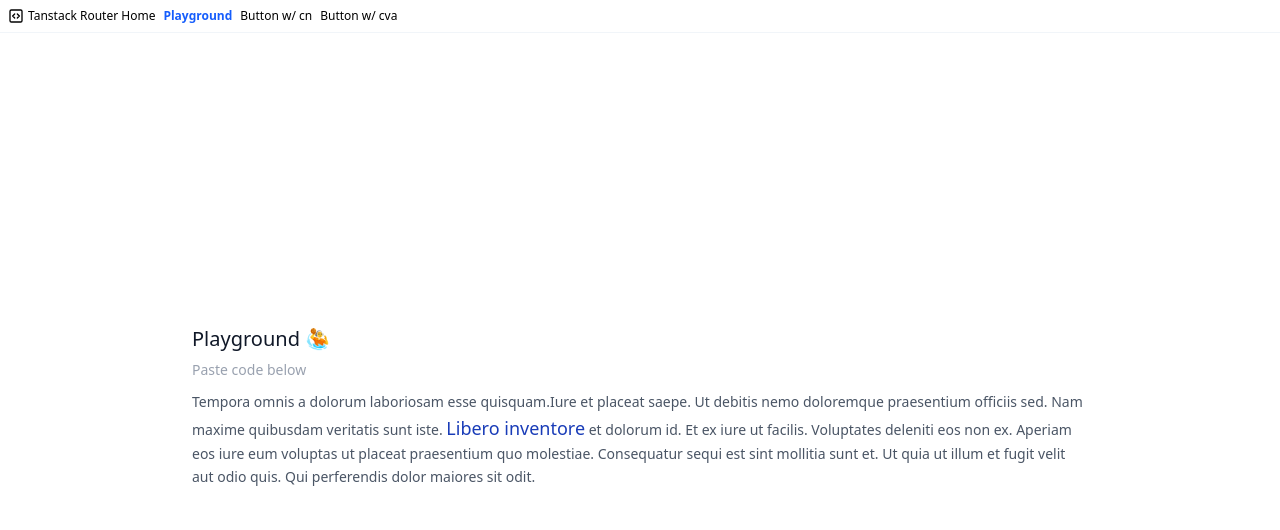
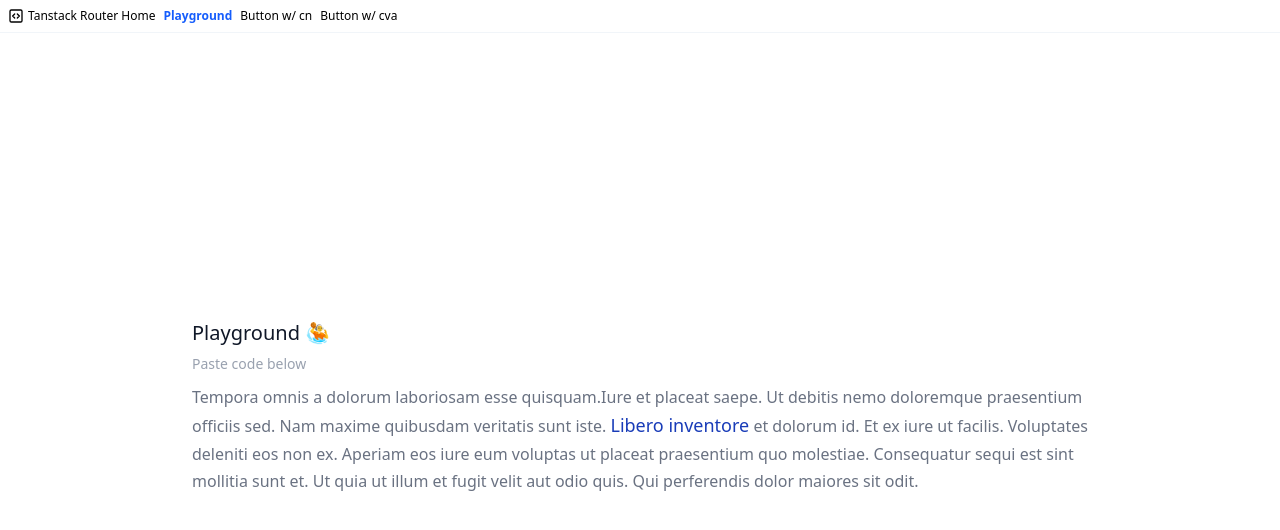
Before and after one commit to gaspanik/vite-react-tanstack, a React (Vite) app: page /playground in a window 1280 px wide. Shown: the top 530 px of the page. Built offline with nearby package versions, Linux system fonts and the light colour scheme.

Commit message:
Modify playground p style

```diff
--- a/src/routes/playground.tsx
+++ b/src/routes/playground.tsx
@@ -7,16 +7,27 @@ export const Route = createFileRoute('/playground')({
 function PlayGround() {
   return (
     <div className="flex flex-col justify-center items-center bg-white min-h-[95vh]">
-      <div className="flex flex-col items-start gap-1 mx-8 sm:max-w-4xl">
+      <div className="flex flex-col items-start gap-1 mx-8 md:max-w-4xl md:text-jusutify text-left">
         <div className="flex items-center gap-2">
-          <h1 className="font-medium text-gray-900 text-xl">Playground &#x1F93D;</h1>
+          <h1 className="font-medium text-gray-900 text-xl">
+            Playground &#x1F93D;
+          </h1>
         </div>
         <div>
           <span className="text-gray-400 text-sm">Paste code below</span>
         </div>
         <hr />
         <div>
-          <p className="mb-3 text-gray-600 text-sm/[1.7]">Tempora omnis a dolorum laboriosam esse quisquam.Iure et placeat saepe. Ut debitis nemo doloremque praesentium officiis sed. Nam maxime quibusdam veritatis sunt iste. <span className="text-blue-800 text-lg">Libero inventore</span> et dolorum id. Et ex iure ut facilis. Voluptates deleniti eos non ex. Aperiam eos iure eum voluptas ut placeat praesentium quo molestiae. Consequatur sequi est sint mollitia sunt et. Ut quia ut illum et fugit velit aut odio quis. Qui perferendis dolor maiores sit odit.</p>
+          <p className="mb-3 text-gray-500 text-sm/relaxed sm:text-base/[1.7]">
+            Tempora omnis a dolorum laboriosam esse quisquam.Iure et placeat
+            saepe. Ut debitis nemo doloremque praesentium officiis sed. Nam
+            maxime quibusdam veritatis sunt iste.{' '}
+            <span className="text-blue-800 text-lg">Libero inventore</span> et
+            dolorum id. Et ex iure ut facilis. Voluptates deleniti eos non ex.
+            Aperiam eos iure eum voluptas ut placeat praesentium quo molestiae.
+            Consequatur sequi est sint mollitia sunt et. Ut quia ut illum et
+            fugit velit aut odio quis. Qui perferendis dolor maiores sit odit.
+          </p>
         </div>
       </div>
     </div>
```
